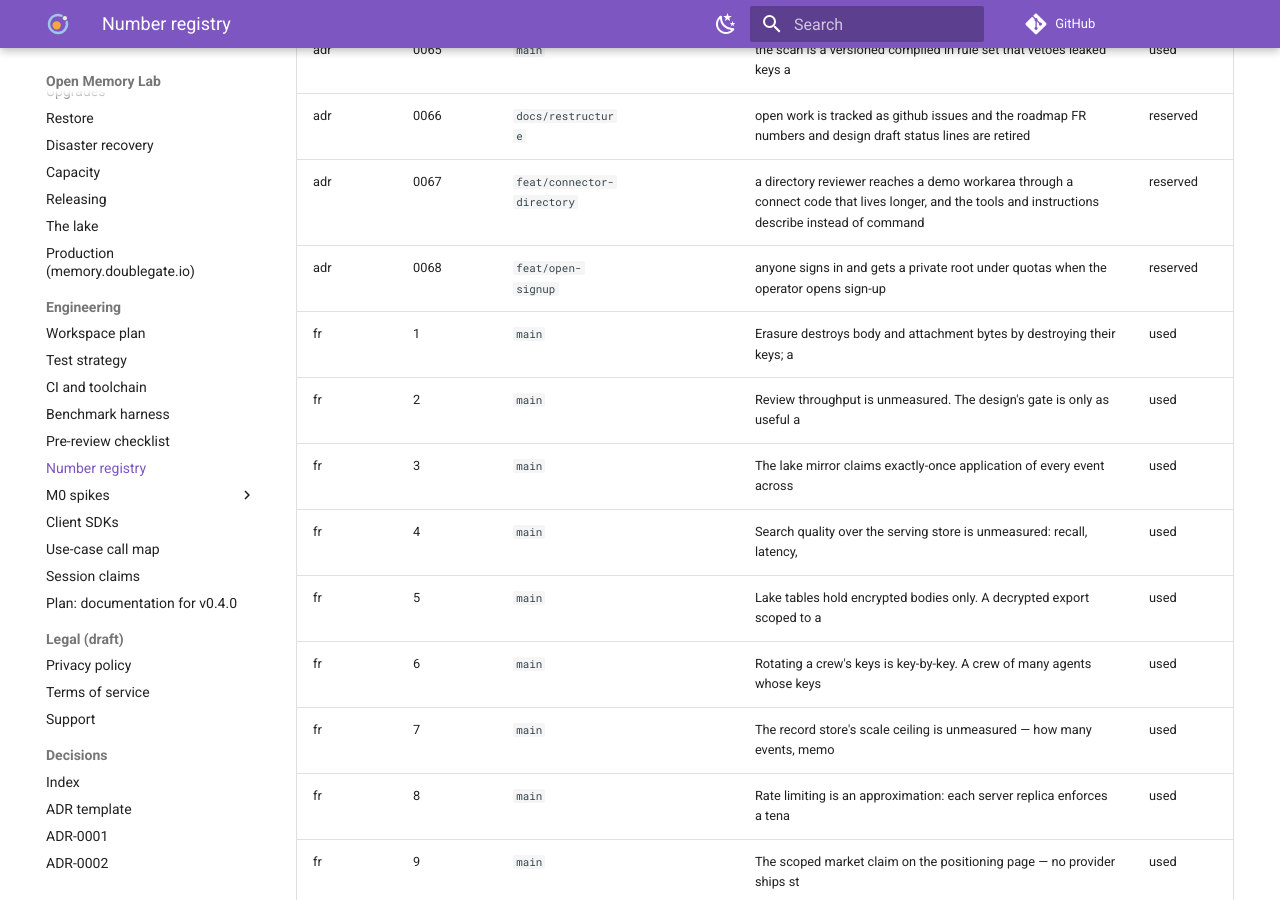
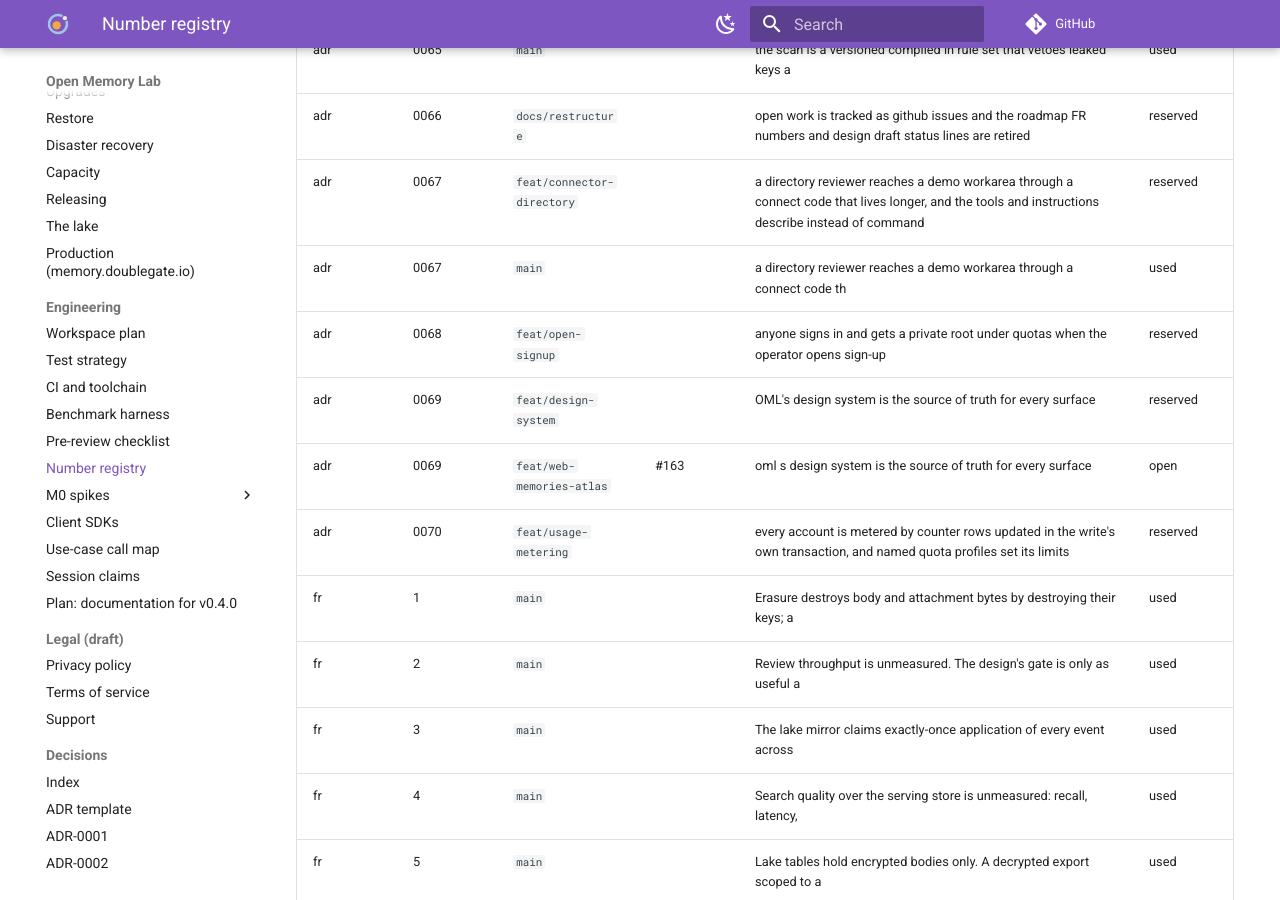
Before and after one commit to e8kor/open-memory-lab, an MkDocs documentation site: the page built from docs/NUMBERS.md, in a window 1280 px wide and 900 px high, scrolled down 3805 px. Built offline with MkDocs 1.6.1 and Material for MkDocs 9.7.7, drawn with Linux system fonts in a browser that asks for light colours; comment, search, counter and statistics services are not loaded; some of the changed text lies outside the part shown.

Commit message:
chore: reserve ADR-0070 and migration 0038 for usage metering

```diff
--- a/docs/NUMBERS.md
+++ b/docs/NUMBERS.md
@@ -87,7 +87,11 @@ is a collision: the branch that reserved later renumbers.
 | adr | 0065 | `main` |  | the scan is a versioned compiled in rule set that vetoes leaked keys a | used |
 | adr | 0066 | `docs/restructure` |  | open work is tracked as github issues and the roadmap FR numbers and design draft status lines are retired | reserved |
 | adr | 0067 | `feat/connector-directory` |  | a directory reviewer reaches a demo workarea through a connect code that lives longer, and the tools and instructions describe instead of command | reserved |
+| adr | 0067 | `main` |  | a directory reviewer reaches a demo workarea through a connect code th | used |
 | adr | 0068 | `feat/open-signup` |  | anyone signs in and gets a private root under quotas when the operator opens sign-up | reserved |
+| adr | 0069 | `feat/design-system` |  | OML's design system is the source of truth for every surface | reserved |
+| adr | 0069 | `feat/web-memories-atlas` | #163 | oml s design system is the source of truth for every surface | open |
+| adr | 0070 | `feat/usage-metering` |  | every account is metered by counter rows updated in the write's own transaction, and named quota profiles set its limits | reserved |
 | fr | 1 | `main` |  | Erasure destroys body and attachment bytes by destroying their keys; a | used |
 | fr | 2 | `main` |  | Review throughput is unmeasured. The design's gate is only as useful a | used |
 | fr | 3 | `main` |  | The lake mirror claims exactly-once application of every event across  | used |
@@ -263,3 +267,4 @@ is a collision: the branch that reserved later renumbers.
 | migration | 0034 | `main` |  | similar keys search text | used |
 | migration | 0036 | `feat/implicit-capture` |  | code parent | reserved |
 | migration | 0037 | `feat/open-signup` |  | open signup | reserved |
+| migration | 0038 | `feat/usage-metering` |  | usage metering | reserved |
```
